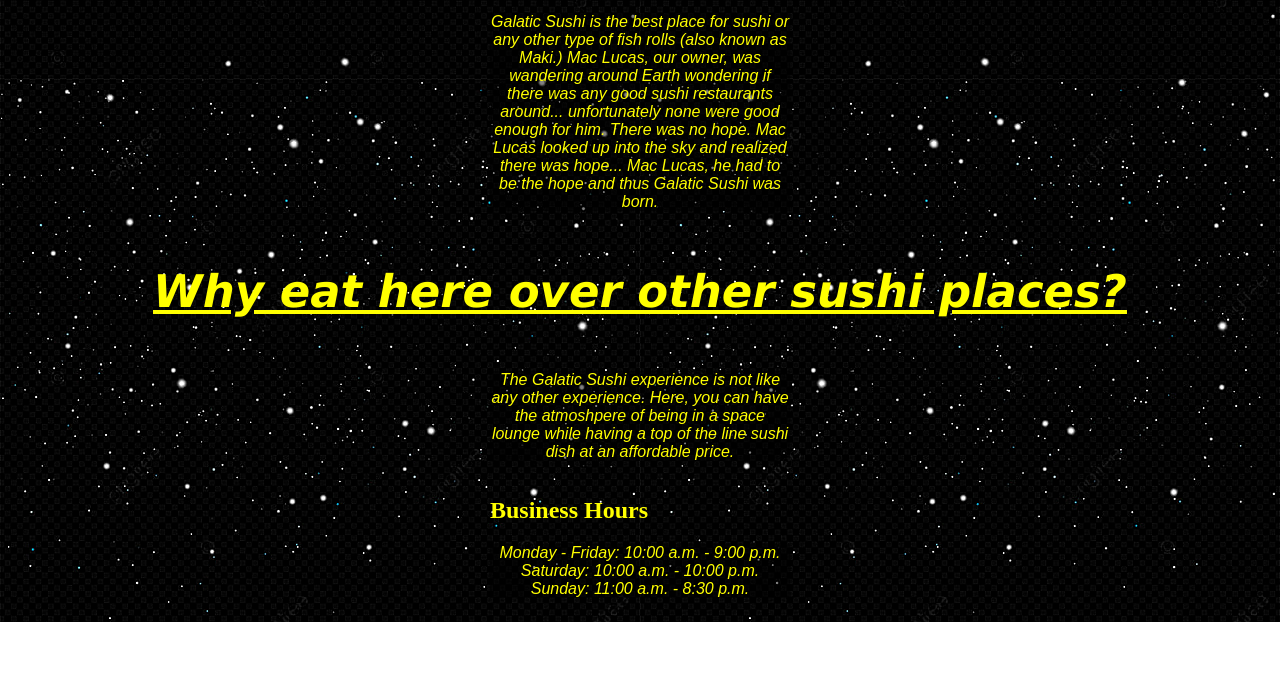
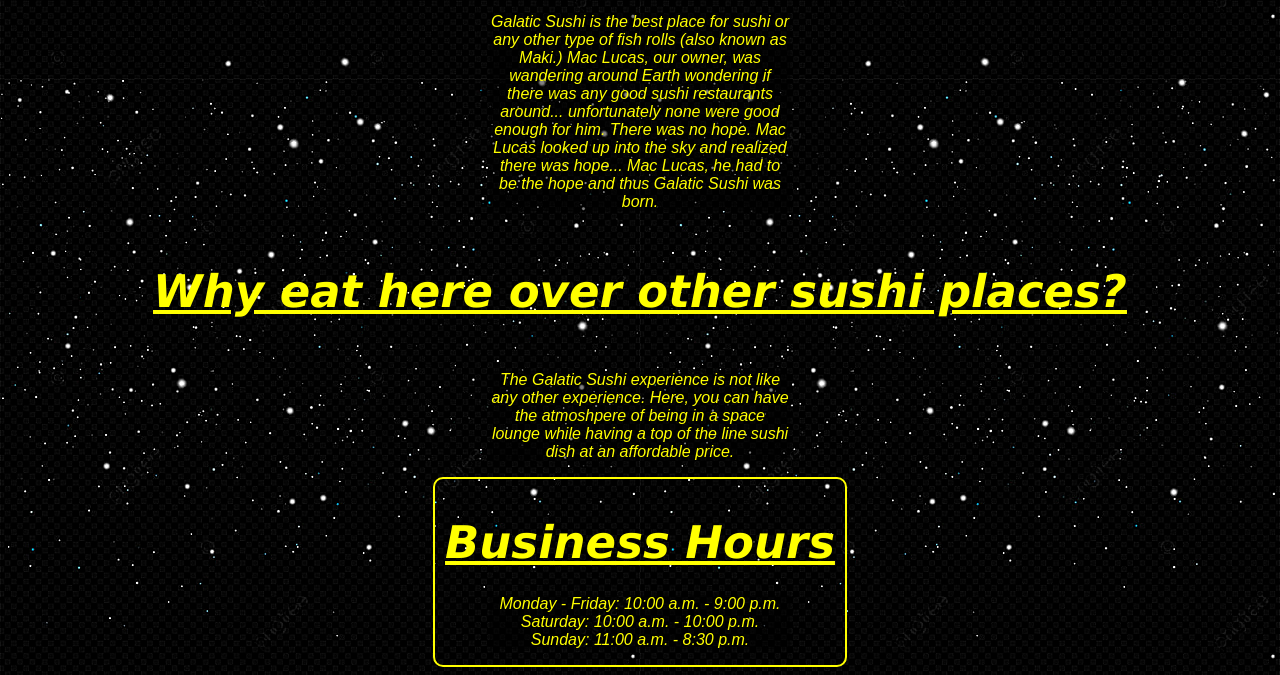
Before and after one commit to HeyJarhead/Restaurant-Page, a website built with webpack: page dist/index.html in a window 1280 px wide. Shown: the part 561-1236 px from the top of the page. Before the commit the page ends 1183 px from the top, so only its background shows below. Built offline with nearby package versions, Linux system fonts and the light colour scheme.

Commit message:
update business hours style

```diff
--- a/src/style.css
+++ b/src/style.css
@@ -30,7 +30,7 @@ img {
     align-items: center;
 }
 
-.header {
+.header, .header-business {
     font-family: 'Lucida Sans', 'Lucida Sans Regular', 'Lucida Grande', 'Lucida Sans Unicode', Geneva, Verdana, sans-serif;
     font-style: italic;;
     font-size: 45px;
@@ -79,3 +79,15 @@ p {
 #show-home {
     justify-items: center;
 }
+.hours-container {
+    display: flex;
+    align-items: center;
+    flex-direction: column;
+    border: 2px solid yellow;
+    border-radius: 10px;
+    padding-left: 10px;
+    padding-right: 10px;
+}
+.header-business{
+    margin-bottom: 10px;
+}
```
